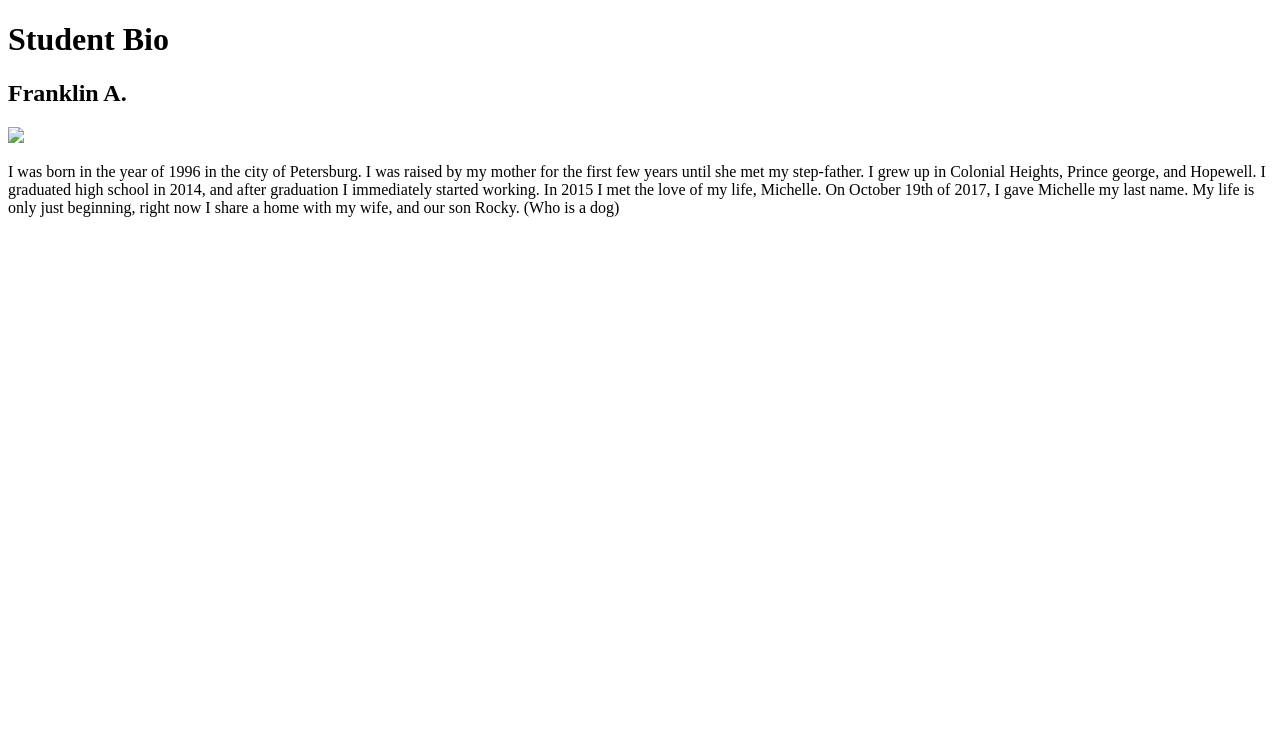
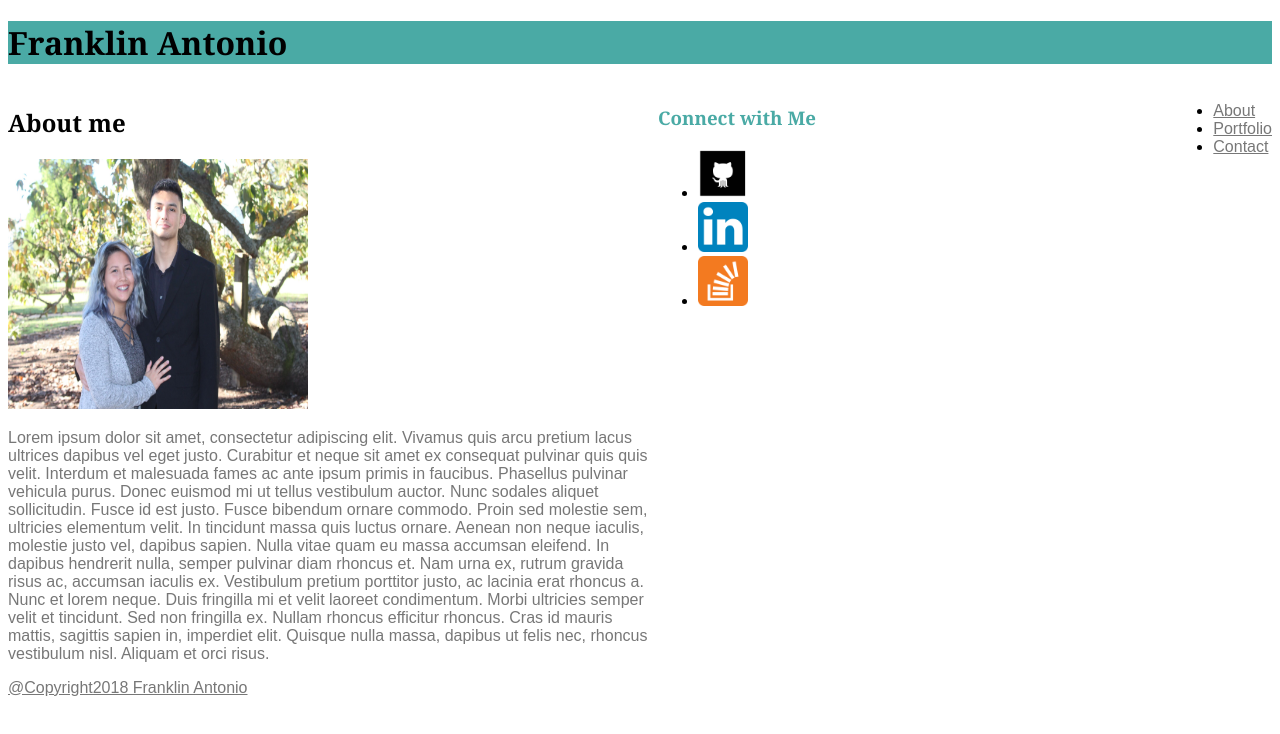
Before and after one commit to Frankiej4276/Frankiej4276, a plain HTML site: page index.html in a window 1280 px wide. Drawn offline with Linux system fonts and the light colour scheme.

Commit message:
initial commit

```diff
--- /dev/null
+++ b/assets/css/style.css
@@ -0,0 +1,29 @@
+body { background-image: src="../images/dust_scratches.png"
+
+}
+h3{color: #4aaaa5;}
+h1,h2,h3 { font-family: 'Georgia', Times, Times New Roman, serif; }
+p,a { font-family:'Arial', 'Helvetica Neue', Helvetica, sans-serif;
+    color: #777777 }
+    border not working
+h1{ color: white; padding:10px; border-style: solid; border-left: 15px; border-top: 15px; border-right: 15px; border-bottom: 15px; border-width: 15px; }
+.my-name { background-color: #4aaaa5; width: 200; }
+.header{top:0;}
+.inner-header{
+
+}
+.my-name{
+
+}
+.content-area { width: 960px; }
+#main-section { width: 650px; float: left; }
+#sidebar { width: 270px; float:left;  }
+
+.menu{float: right; down: 500px;
+}
+.footer { clear:both; float:bottom; position: relative;}
+
+.myImage{ resize: both;
+
+
+}
--- a/index.html
+++ b/index.html
@@ -1,23 +1,53 @@
 <!DOCTYPE html>
-<html lang="en">
-<head>
+<html>
+  <head>
+      <link rel="stylesheet" href="assets/css/style.css">
     <meta charset="UTF-8">
-    <meta name="viewport" content="width=device-width, initial-scale=1.0">
-    <meta http-equiv="X-UA-Compatible" content="ie=edge">
-    <title>Student Bio</title>
-</head>
+    <title>About Me</title>
+  </head>
 
-<body>
-        <h1>Student Bio</h1>
-        <h2>Franklin A.</h2>
-    <img src="Rocky.jpg" width="100%">
-
-    <p>I was born in the year of 1996 in the city of Petersburg. I was raised by my mother
-        for the first few years until she met my step-father. I grew up in Colonial Heights,
-        Prince george, and Hopewell. I graduated high school in 2014, and after graduation I
-        immediately started working. In 2015 I met the love of my life, Michelle.
-        On October 19th of 2017, I gave Michelle my last name. My life is only just beginning,
-        right now I share a home with my wife, and our son Rocky. (Who is a dog)
-    </p>
-</body>
+  <body>
+      <div class="header">
+          <div class="inner-header">
+            <!-- can not format div correctly with css -->
+            <div class="my-name">
+              <h1>Franklin Antonio</h1>
+            </div>
+            <div class="main-menu">
+              <ul class="menu">
+                <li><a href="index.html">About</a></li>
+                <li><a href="portfolio.html">Portfolio</a></li>
+                <li><a href="contact.html">Contact</a></li>
+              </ul>
+            </div>
+          </div>
+        </div>
+    <div class="content-area">
+      <div id="main-section">
+        <div>
+        <h2>About me</h2>
+          <img class="myImage" src="assets/images/Me.jpg" alt="http://lorempixel.com/400/200/" width="300" height="250">
+          <p>
+            Lorem ipsum dolor sit amet, consectetur adipiscing elit. Vivamus quis arcu pretium lacus ultrices dapibus vel eget justo. Curabitur et neque sit amet ex consequat pulvinar quis quis velit. Interdum et malesuada fames ac ante ipsum primis in faucibus. Phasellus pulvinar vehicula purus. Donec euismod mi ut tellus vestibulum auctor. Nunc sodales aliquet sollicitudin. Fusce id est justo. Fusce bibendum ornare commodo. Proin sed molestie sem, ultricies elementum velit. In tincidunt massa quis luctus ornare. Aenean non neque iaculis, molestie justo vel, dapibus sapien.
+             Nulla vitae quam eu massa accumsan eleifend. In dapibus hendrerit nulla, semper pulvinar diam rhoncus et. Nam urna ex, rutrum gravida risus ac, accumsan iaculis ex. Vestibulum pretium porttitor justo, ac lacinia erat rhoncus a. Nunc et lorem neque. Duis fringilla mi et velit laoreet condimentum. Morbi ultricies semper velit et tincidunt. Sed non fringilla ex. Nullam rhoncus efficitur rhoncus. Cras id mauris mattis, sagittis sapien in, imperdiet elit. Quisque nulla massa, dapibus ut felis nec, rhoncus vestibulum nisl. Aliquam et orci risus.
+          </p>
+          </div>
+      </div>
+      <div id="sidebar">
+        <div>
+        <h3>Connect with Me</h3>
+              <!-- images are not formatted correctly -->
+        <ul class="sidebar-menu">
+          <li><a href="https://github.com/Frankiej4276"><img src="assets/images/github.png" width="50" height="50"></a></li>
+          <li><a href="https://www.linkedin.com/in/franklin-antonio-9a718b151/"><img src="assets/images/linkedin.png" width="50" height="50" </a></li>
+          <li><a href="https://stackoverflow.com/users/9155323/franklin-antonio?tab=profile"><img src= "assets/images/stackedoverflow.png" width="50" height="50"</a></li>
+        </ul>
+        </div>
+      </div>
+    </div>
+    <div class="footer">
+          <!-- footer will not stay in correct location -->
+      <p>@Copyright2018 Franklin Antonio</p>
+    </div>
+  </body>
 </html>
```
Also changed, not shown: contact.html (added, +39 -0 lines), portfolio.html (added, +39 -0 lines), assets/css/reset.css (added), assets/images/Me.JPG (added), assets/images/dust_scratches.png (added), assets/images/github.png (added), assets/images/linkedin.png (added), assets/images/stackedoverflow.png (added), 1 other file.
